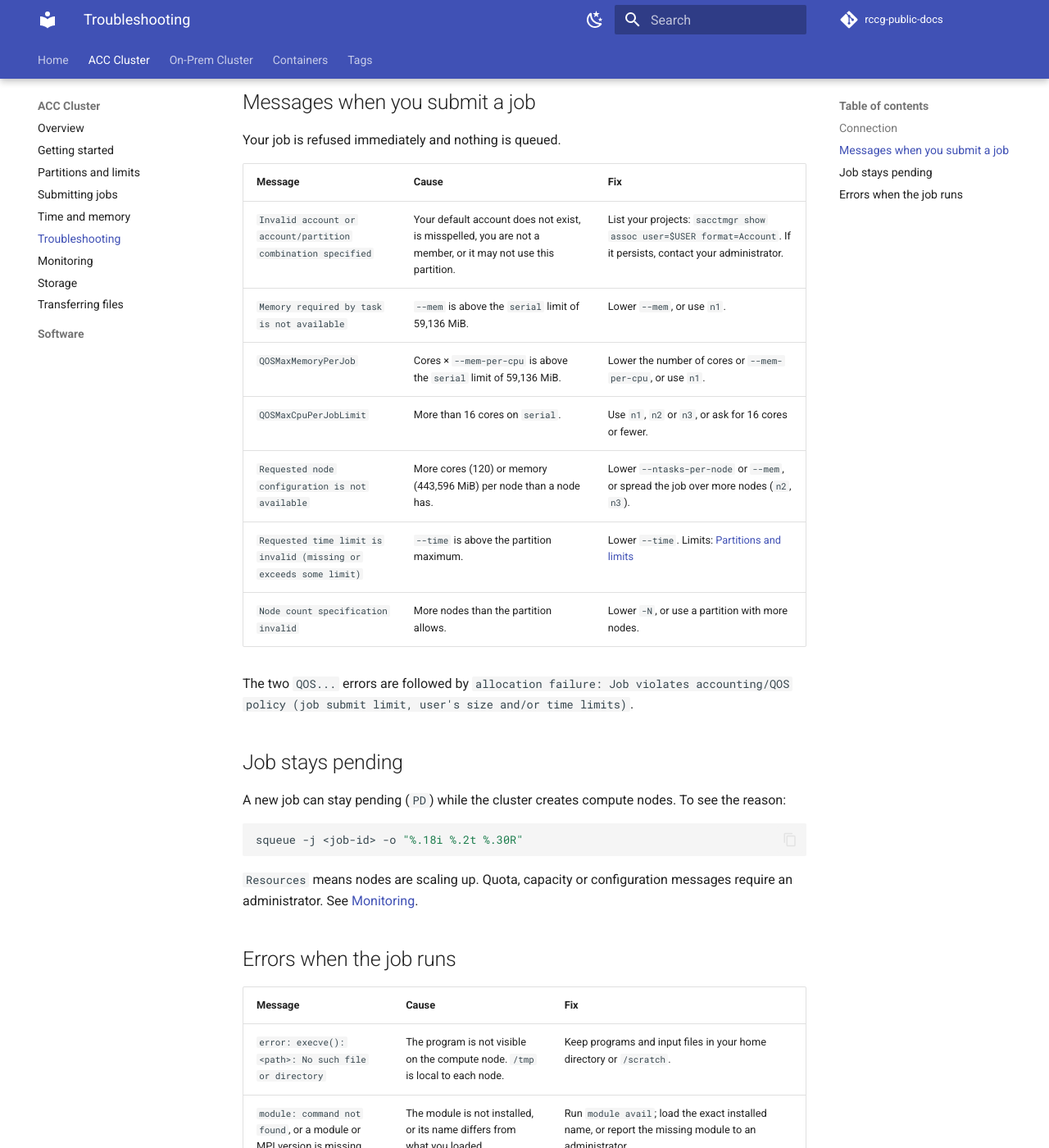
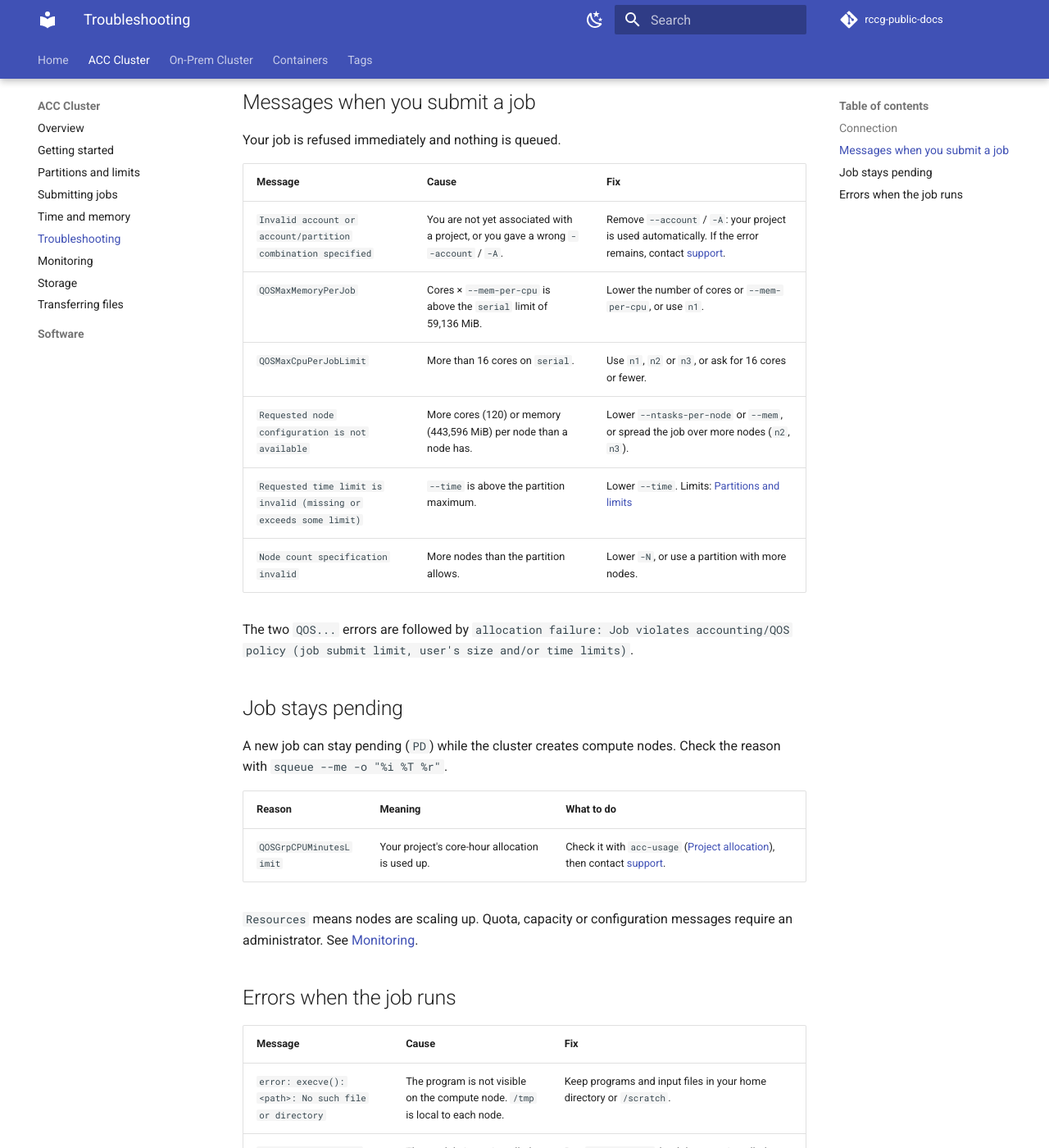
Before and after one commit to ResearchComputingTeam/rccg-public-docs, an MkDocs documentation site: the page built from docs/acc-cluster/troubleshooting.md, in a window 1280 px wide and 1400 px high, scrolled down 426 px. Shown: the whole window at 82% size. Built offline with MkDocs 1.6.1 and Material for MkDocs 9.7.7, drawn with Linux system fonts in a browser that asks for light colours; comment, search, counter and statistics services are not loaded.

Commit message:
docs: add support, allocation and cleanup outdated files (#18)

````diff
--- a/docs/acc-cluster/troubleshooting.md
+++ b/docs/acc-cluster/troubleshooting.md
@@ -17,8 +17,7 @@ Your job is refused immediately and nothing is queued.
 
 | Message | Cause | Fix |
 |---|---|---|
-| `Invalid account or account/partition combination specified` | Your default account does not exist, is misspelled, you are not a member, or it may not use this partition. | List your projects: `sacctmgr show assoc user=$USER format=Account`. If it persists, contact your administrator. |
-| `Memory required by task is not available` | `--mem` is above the `serial` limit of 59,136 MiB. | Lower `--mem`, or use `n1`. |
+| `Invalid account or account/partition combination specified` | You are not yet associated with a project, or you gave a wrong `--account` / `-A`. | Remove `--account` / `-A`: your project is used automatically. If the error remains, contact [support](support.md). || `Memory required by task is not available` | `--mem` is above the `serial` limit of 59,136 MiB. | Lower `--mem`, or use `n1`. |
 | `QOSMaxMemoryPerJob` | Cores × `--mem-per-cpu` is above the `serial` limit of 59,136 MiB. | Lower the number of cores or `--mem-per-cpu`, or use `n1`. |
 | `QOSMaxCpuPerJobLimit` | More than 16 cores on `serial`. | Use `n1`, `n2` or `n3`, or ask for 16 cores or fewer. |
 | `Requested node configuration is not available` | More cores (120) or memory (443,596 MiB) per node than a node has. | Lower `--ntasks-per-node` or `--mem`, or spread the job over more nodes (`n2`, `n3`). |
@@ -30,11 +29,11 @@ The two `QOS...` errors are followed by `allocation failure: Job violates accoun
 ## Job stays pending
 
 A new job can stay pending (`PD`) while the cluster creates compute nodes.
-To see the reason:
+Check the reason with `squeue --me -o "%i %T %r"`.
 
-```bash
-squeue -j <job-id> -o "%.18i %.2t %.30R"
-```
+  | Reason | Meaning | What to do |
+  |---|---|---|
+  | `QOSGrpCPUMinutesLimit` | Your project's core-hour allocation is used up. | Check it with `acc-usage` ([Project allocation](allocation.md)), then contact [support](support.md).
 
 `Resources` means nodes are scaling up. Quota, capacity or configuration
 messages require an administrator. See [Monitoring](monitoring.md#why-is-my-job-pending).
````
Also changed, not shown: docs/acc-cluster/allocation.md (added, +63 -0 lines), docs/acc-cluster/index.md (+2 -0 lines), docs/acc-cluster/monitoring.md (+3 -1 lines), docs/acc-cluster/partitions-limits.md (+3 -7 lines), docs/acc-cluster/support.md (added, +15 -0 lines), 1 other file.
